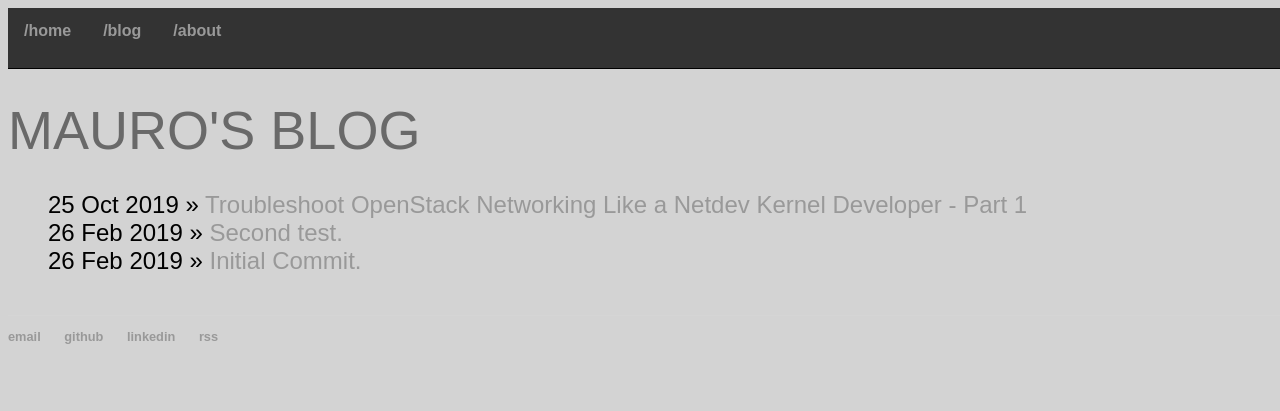
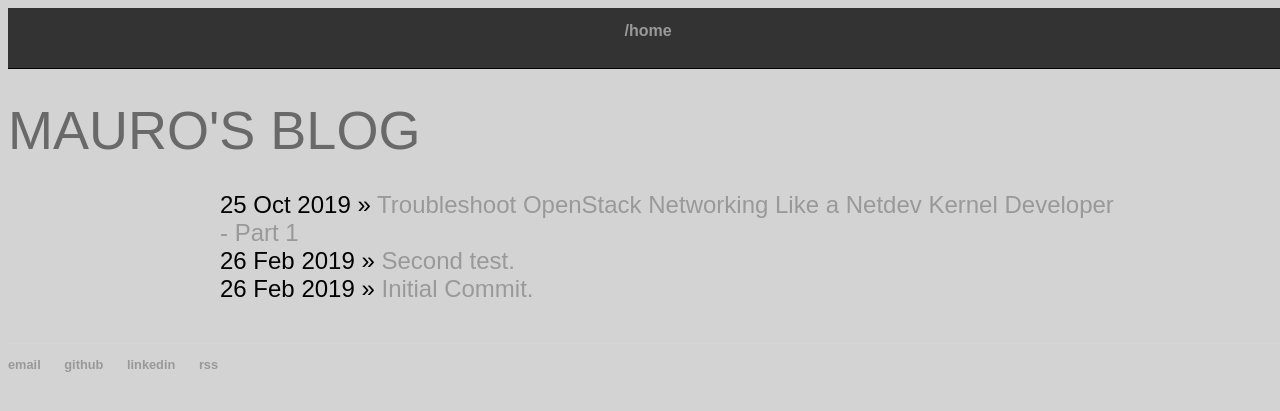
Before and after one commit to mauroseb/mauroseb.github.io, a Jekyll site: the page built from blog/index.html, in a window 1280 px wide. Shown: the top 411 px of the page. Built offline with Jekyll 4.4.1, drawn with Linux system fonts in a browser that asks for light colours.

Commit message:
Update main.css

```diff
--- a/css/main.css
+++ b/css/main.css
@@ -26,7 +26,7 @@
     font-weight: bold;
 }
 nav ul li {
-   float: left;
+   float: center;
 }
 
 nav ul li a {
@@ -80,6 +80,7 @@
     margin: 20px auto 40px;
     font-size: 1.5em;
     font-family: 'Arial', 'Sans-Serif';
+     width: 70%;
 }
 
 ul.posts li {
```
